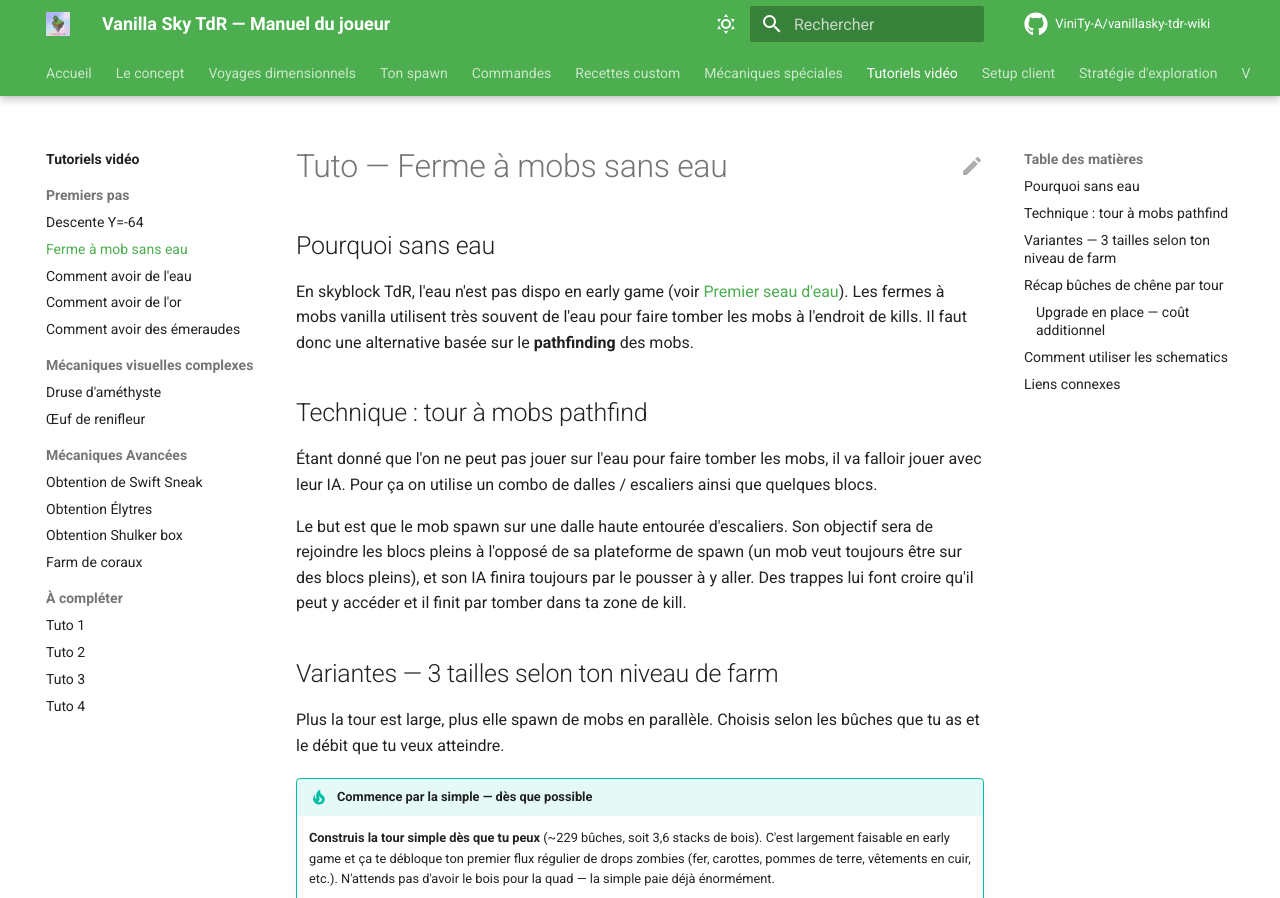
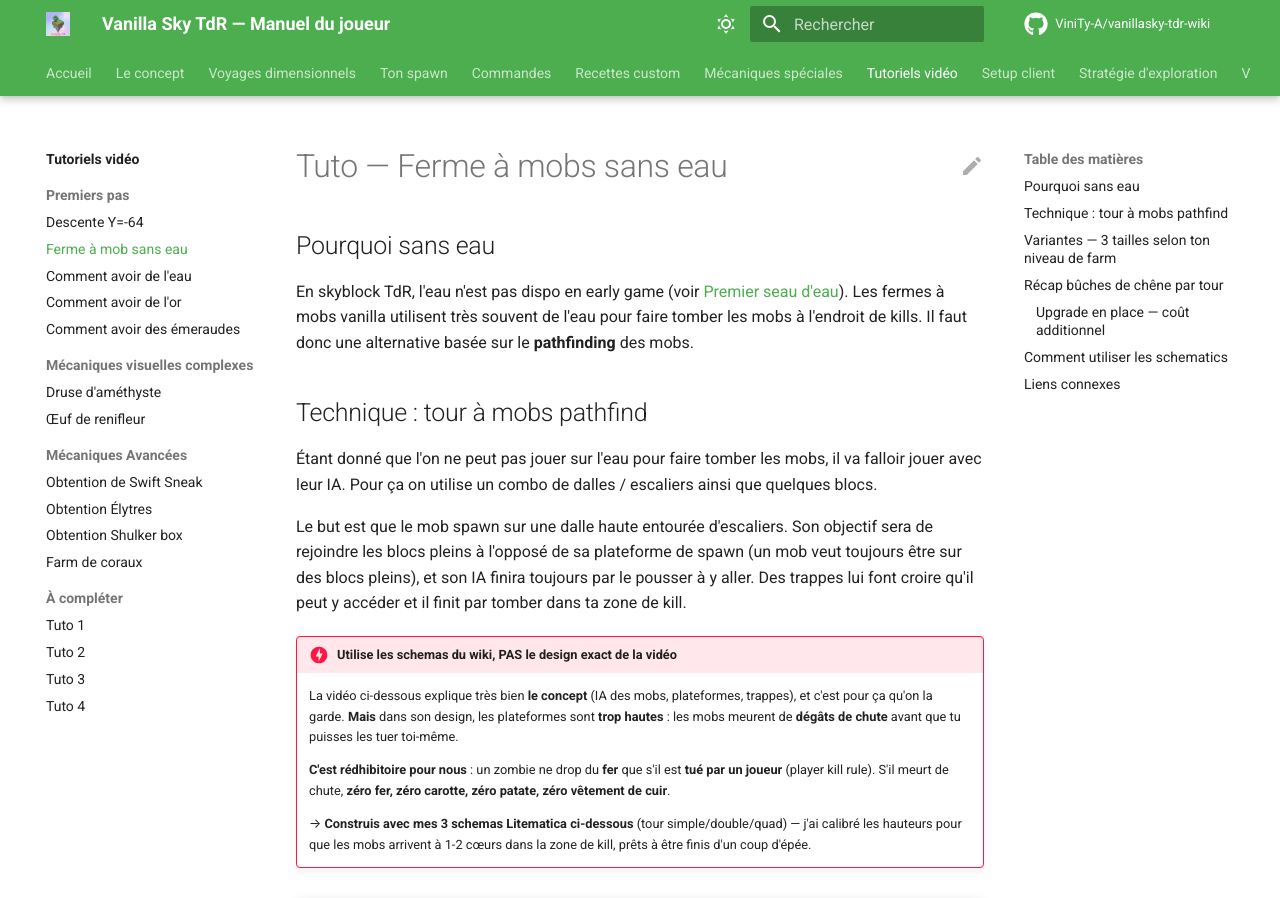
Before and after one commit to ViniTy-A/vanillasky-tdr-wiki, an MkDocs documentation site: the page built from docs/tutoriels/ferme-mobs-sans-eau.md, in a window 1280 px wide and 1400 px high. Shown: the top 898 px of the window. Built offline with MkDocs 1.6.1 and Material for MkDocs 9.7.7, drawn with Linux system fonts in a browser that asks for light colours; comment, search, counter and statistics services are not loaded; some of the changed text lies outside the part shown; grey boxes are pictures that could not be loaded.

Commit message:
feat: embed vidéo ferme à mobs + warning 'utilise les schemas, pas le design vidéo'
- Embed YouTube responsive 16:9 (vidéo d'un autre créateur)
- Warning danger juste avant : la vidéo explique le concept mais
  son design fait que les mobs meurent de chute → pas de fer
  (player-kill rule). Construire avec les schemas du wiki.
- Marqueur :material-youtube: sur la carte d'index

```diff
--- a/docs/tutoriels/ferme-mobs-sans-eau.md
+++ b/docs/tutoriels/ferme-mobs-sans-eau.md
@@ -10,13 +10,26 @@
 
 Le but est que le mob spawn sur une dalle haute entourée d'escaliers. Son objectif sera de rejoindre les blocs pleins à l'opposé de sa plateforme de spawn (un mob veut toujours être sur des blocs pleins), et son IA finira toujours par le pousser à y aller. Des trappes lui font croire qu'il peut y accéder et il finit par tomber dans ta zone de kill.
 
-<!--
-<iframe width="100%" height="500"
-  src="https://www.youtube.com/embed/VIDEO_ID"
-  title="Ferme à mobs sans eau — Vanilla Sky TdR" frameborder="0"
-  allow="accelerometer; autoplay; clipboard-write; encrypted-media; gyroscope; picture-in-picture; web-share"
-  allowfullscreen></iframe>
--->
+!!! danger "Utilise les schemas du wiki, PAS le design exact de la vidéo"
+    La vidéo ci-dessous explique très bien **le concept** (IA des mobs, plateformes, trappes), et c'est pour ça qu'on la garde. **Mais** dans son design, les plateformes sont **trop hautes** : les mobs meurent de **dégâts de chute** avant que tu puisses les tuer toi-même.
+
+    **C'est rédhibitoire pour nous** : un zombie ne drop du **fer** que s'il est **tué par un joueur** (player kill rule). S'il meurt de chute, **zéro fer, zéro carotte, zéro patate, zéro vêtement de cuir**.
+
+    → **Construis avec mes 3 schemas Litematica ci-dessous** (tour simple/double/quad) — j'ai calibré les hauteurs pour que les mobs arrivent à 1-2 cœurs dans la zone de kill, prêts à être finis d'un coup d'épée.
+
+<div style="position: relative; padding-bottom: 56.25%; height: 0; overflow: hidden; border-radius: 0.3rem; margin: 1.5rem 0; box-shadow: 0 4px 12px rgba(0,0,0,0.15);">
+  <iframe
+    src="https://www.youtube-nocookie.com/embed/RZE0xbBlom8?rel=0"
+    title="Ferme à mobs sans eau — explication du concept"
+    style="position: absolute; top: 0; left: 0; width: 100%; height: 100%; border: 0;"
+    loading="lazy"
+    allow="accelerometer; clipboard-write; encrypted-media; gyroscope; picture-in-picture; web-share"
+    allowfullscreen></iframe>
+</div>
+
+<p style="text-align: center; margin-top: -0.5rem; font-size: 0.85em; opacity: 0.7;">
+  Vidéo d'un autre créateur (pas de TdR) — utile pour <strong>comprendre le mécanisme</strong>. Pour la construction, suis les schemas ci-dessous.
+</p>
 
 ## Variantes — 3 tailles selon ton niveau de farm
 
```
Also changed, not shown: docs/tutoriels/index.md (+1 -1 lines).
